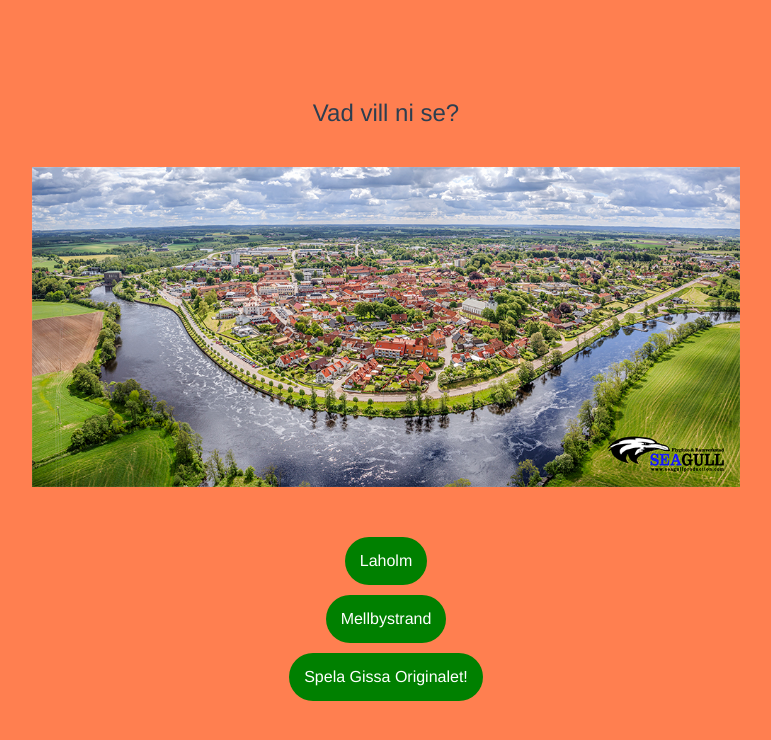
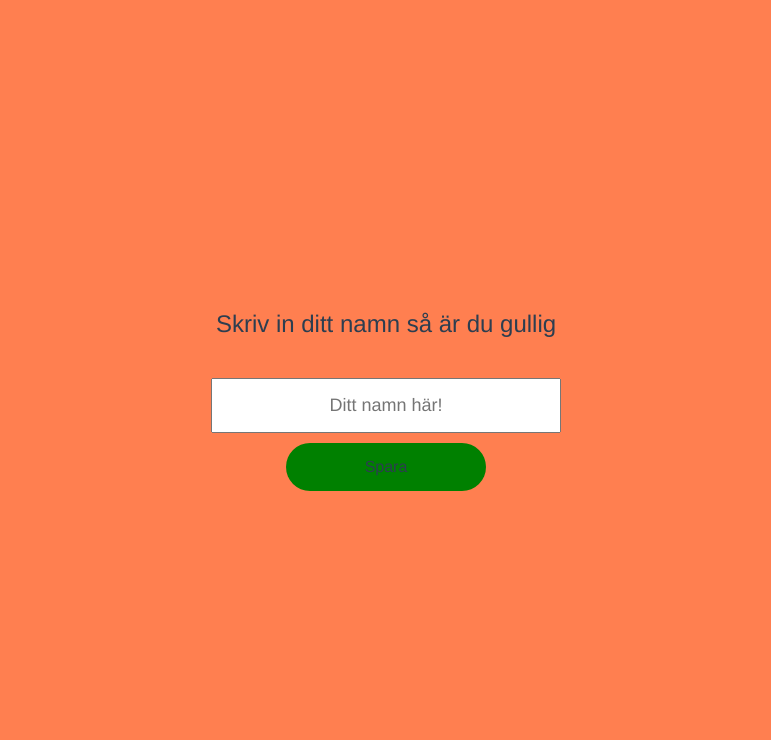
Before and after one commit to hugobengtsson/the-story-about-laholm, a website built with Vite: page index.html in a window 1280 px wide. Shown: the whole page, without its empty margins (254-1025 px from the left). Built offline with nearby package versions, Linux system fonts and the light colour scheme.

Commit message:
Adding logic for input answers

```diff
--- a/src/gamepath/gamepath.ts
+++ b/src/gamepath/gamepath.ts
@@ -4,9 +4,20 @@ import { Question } from '../templates'
 
 export const gameSteps: Question[] = [
     {
+        id: 0,
+        question: "Skriv in ditt namn så är du gullig",
+        answerType: "input",
+        answer: {
+            answer: "name",
+            nextStep: 1,
+            wrongAnswer: 0,
+        }
+    },
+    {
         id: 1,
         question: "Vad vill ni se?",
         imageSrc: "./src/assets/laholm.jpeg",
+        answerType: "button",
         option: [
             {
                 text: "Laholm",
@@ -26,6 +37,7 @@ export const gameSteps: Question[] = [
         id: 2,
         question: "Kolla vad fint!",
         imageSrc: "./src/assets/laholm2.jpeg",
+        answerType: "button",
         option:[
             {
                 text: "Jag vill se mer!",
@@ -40,6 +52,7 @@ export const gameSteps: Question[] = [
     {
         id: 3,
         question: "Det finns inte så mycket mer att se..",
+        answerType: "button",
         option:[
             {
                 text: "Tillbaka till starten.",
@@ -51,6 +64,7 @@ export const gameSteps: Question[] = [
         id: 4,
         question: "Här har vi stranden!",
         imageSrc: "./src/assets/mellbystrand.jpeg",
+        answerType: "button",
         option: [
             {
                 text: "Oooooh ge mig mer!",
@@ -66,6 +80,7 @@ export const gameSteps: Question[] = [
         id: 5,
         question: "Strandhotellet, restaurang, bar och ibland nattklubb. Kan bli en blöt kväll!",
         imageSrc: "./src/assets/strandhotellet.jpeg",
+        answerType: "button",
         option:[
             {
                 text: "Ännu mer!",
@@ -80,6 +95,7 @@ export const gameSteps: Question[] = [
     {
         id: 6,
         question: "Finns inte mer..",
+        answerType: "button",
         option: [
             {
                 text: "Gå tillbaka.",
@@ -91,6 +107,7 @@ export const gameSteps: Question[] = [
         id: 7,
         question: "Vem är originalet?",
         imageSrc: "./src/assets/epamats.jpeg",
+        answerType: "button",
         option: [
             {
                 text: "Bonde-Fredrik",
@@ -110,6 +127,7 @@ export const gameSteps: Question[] = [
         id: 8,
         question: "Vem är originalet?",
         imageSrc: "./src/assets/bondefredrik.jpeg",
+        answerType: "button",
         option: [
             {
                 text: "Kattmannen",
@@ -128,6 +146,7 @@ export const gameSteps: Question[] = [
     {
         id: 9,
         question: "Varför kallas Kattmannen för Kattmannen?",
+        answerType: "button",
         option: [
             {
                 text: "Han säljer katter.",
@@ -146,6 +165,7 @@ export const gameSteps: Question[] = [
     {
         id: 10,
         question: "Marita är ett av originalen från Våxtorp, vad är hennes största intresse?",
+        answerType: "button",
         option: [
             {
                 text: "Samma som Mats, EPA-traktorer.",
@@ -164,6 +184,7 @@ export const gameSteps: Question[] = [
     {
         id: 11,
         question: "Jahopp, det här var ju kanske lite för enkelt? Nu är frågorna helt slut..",
+        answerType: "button",
         option: [
             {
                 text: "Tillbaka till starten.",
@@ -174,6 +195,7 @@ export const gameSteps: Question[] = [
     {
         id: 12,
         question: "Hahah du kan ju ingenting om Laholms original.",
+        answerType: "button",
         option: [
             {
                 text: "Börja om frågespelet.",
--- a/src/gamepath/gameplay.ts
+++ b/src/gamepath/gameplay.ts
@@ -6,16 +6,18 @@ export function gamePlay(id: number): void {
 
     container.innerHTML = "";
 
+    // Gets the index of the gameSteps array. It matches the ID sent to the function with the ID of the list.
     let index = gameSteps.findIndex((gameStep) => gameStep.id === id);
 
-
+    // Gets the current step for the game and what "step" is supposed to be rendered.
     let currentStep = gameSteps[index];
 
-
+    // Creating the question p-tag and inserting the question.
     let question = document.createElement("p");
     question.innerHTML = currentStep.question;
     question.classList.add("question");
 
+    // Checks if there is an image attached to the question.
     if (currentStep.imageSrc) {
         let image = document.createElement("img");
         image.srcset = currentStep.imageSrc;
@@ -23,7 +25,11 @@ export function gamePlay(id: number): void {
         container.append(image)
     }
 
-    currentStep.option.forEach(option => {
+    // Checks if the gameStep has the type of "button", if so it renders the buttons.
+    if (currentStep.answerType === "button") {
+
+        // Looping through the option array.
+        currentStep.option!.forEach(option => {
 
             let answerContainer = document.createElement("div");
             answerContainer.classList.add("option");
@@ -39,7 +45,44 @@ export function gamePlay(id: number): void {
             container.append(answerContainer)
 
         });
+    }
 
+    if (currentStep.answerType === "input") {
+
+        let input = document.createElement('input');
+        input.type = "text";
+        input.placeholder = "Ditt namn här!";
+
+        let button = document.createElement("div")
+        button.classList.add("option");
+        button.innerHTML = "Spara"
+
+        button.addEventListener("click", () => {
+
+            if (!input.value) {
+
+                let message = document.createElement("p");
+                message.innerHTML = "Försök inte fuska nu.."
+
+                container.append(message)
+            } else if (currentStep.answer!.answer === "name" ) {
+
+                localStorage.setItem("name", input.value);
+
+                gamePlay(currentStep.answer!.nextStep);
+
+            }
+
+
+
+        })
+
+
+        container.append(input, button)
+    }
+
+    // Prepending the question element to have it at the top of the page.
+    // The prepend is if in the future I want to add anything else to the top of the interface.
     container.prepend(question)
 
 }
--- a/src/main.ts
+++ b/src/main.ts
@@ -3,7 +3,7 @@ import { gamePlay } from './gamepath/gameplay'
 
 
 let initSite: () => void = () => {
-  gamePlay(1);
+  gamePlay(0);
 }
 
 
--- a/src/style.css
+++ b/src/style.css
@@ -29,6 +29,7 @@ img {
 }
 
 .option {
+  min-width: 200px;
   padding: 15px;
   background-color: green;
   margin-top: 10px;
@@ -39,3 +40,9 @@ img {
 .option > p {
   color: white;
 }
+
+input {
+  padding: 15px;
+  width: 350px;
+  font-size: 18px;
+}
```
Also changed, not shown: src/templates.ts (+9 -3 lines). Lines whose indentation alone changed are shown as unchanged.
